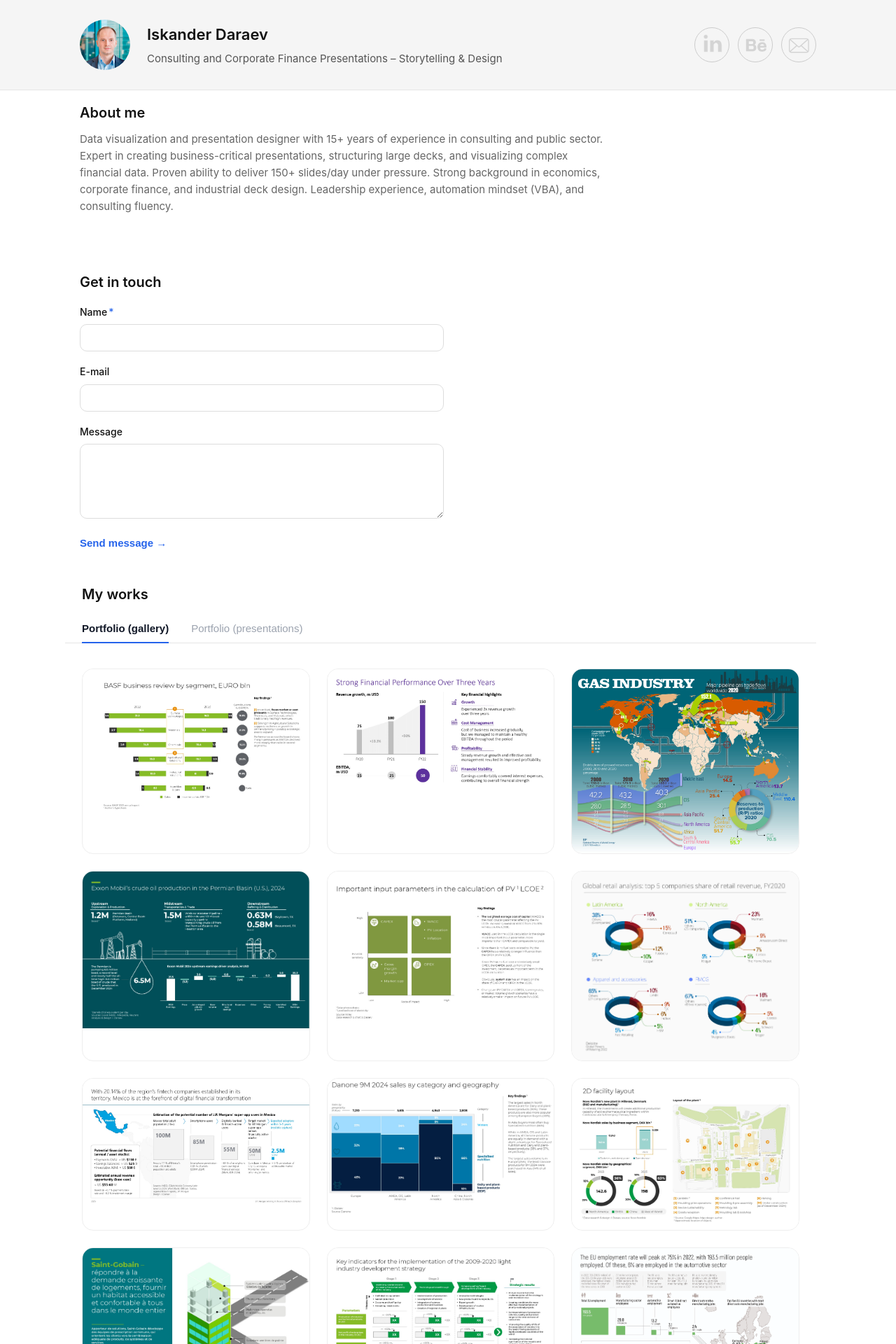
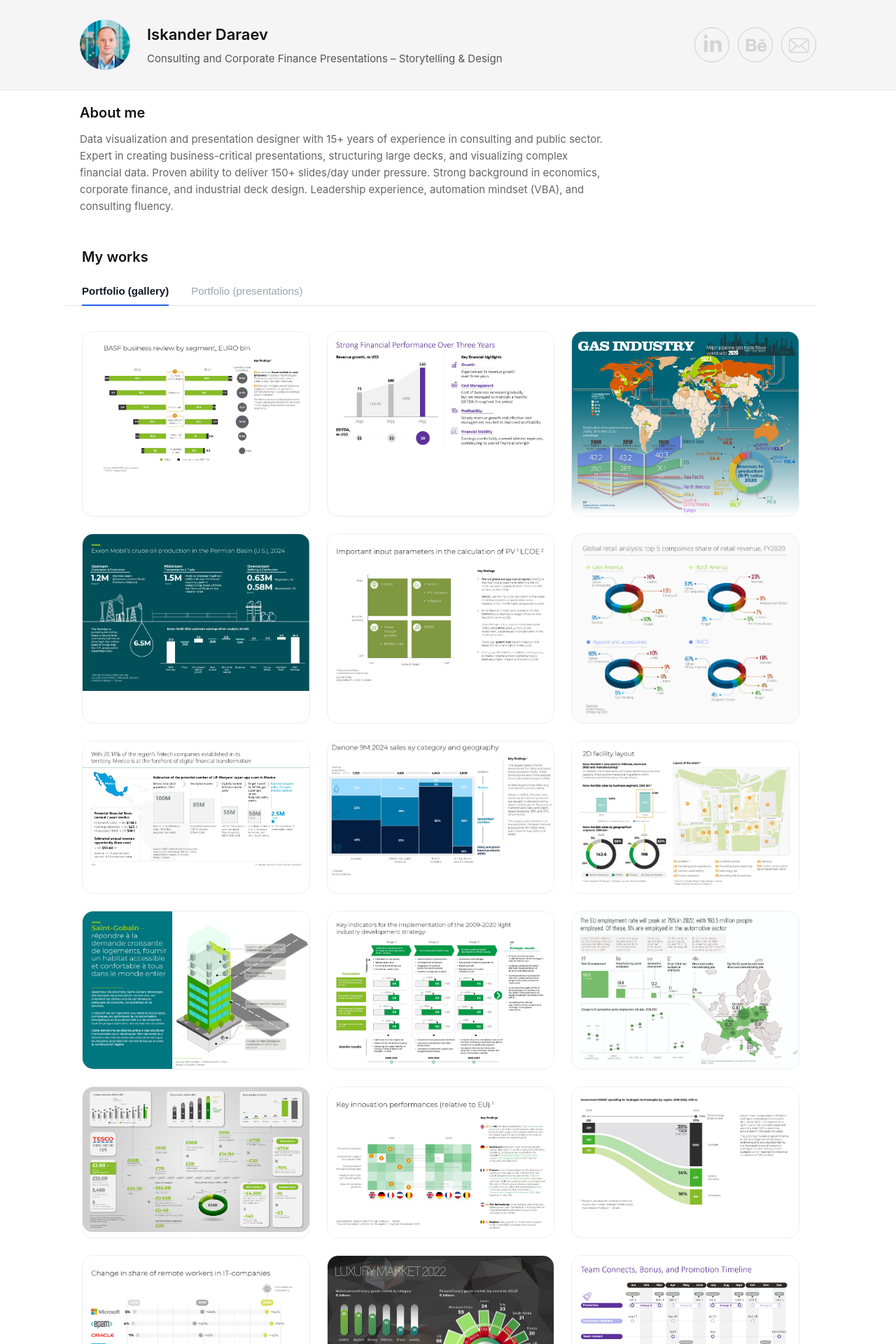
Before and after one commit to isk06/ruportfo, a Next.js app: page / in a window 1280 px wide. Shown: the top 1920 px of the page at 70% size. Built offline with nearby package versions, Linux system fonts and the light colour scheme.

Commit message:
get in touch form

```diff
--- a/app/page.tsx
+++ b/app/page.tsx
@@ -113,6 +113,12 @@ export default function HomePage() {
         <p className="contact">isk.daraev@gmail.com</p>
       </section> */}
 
+      <section className="section">
+        <div className="portfolio-wrapper">
+          <PortfolioTabs images={imageFiles} pdfs={pdfFiles} />
+        </div>
+      </section>
+
     {/* ================= GET IN TOUCH ================= */}
       <section className="section contact-section">
         <h2>Get in touch</h2>
@@ -146,11 +152,6 @@ export default function HomePage() {
       </section>
 
 
-      <section className="section">
-        <div className="portfolio-wrapper">
-          <PortfolioTabs images={imageFiles} pdfs={pdfFiles} />
-        </div>
-      </section>
 
       <Footer />
     </>
```
